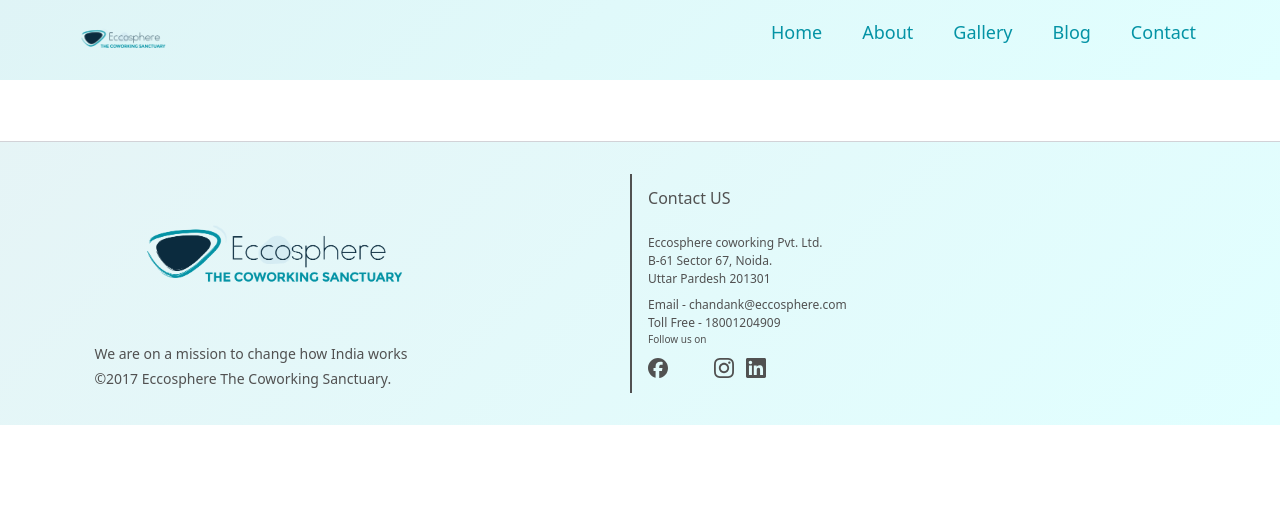
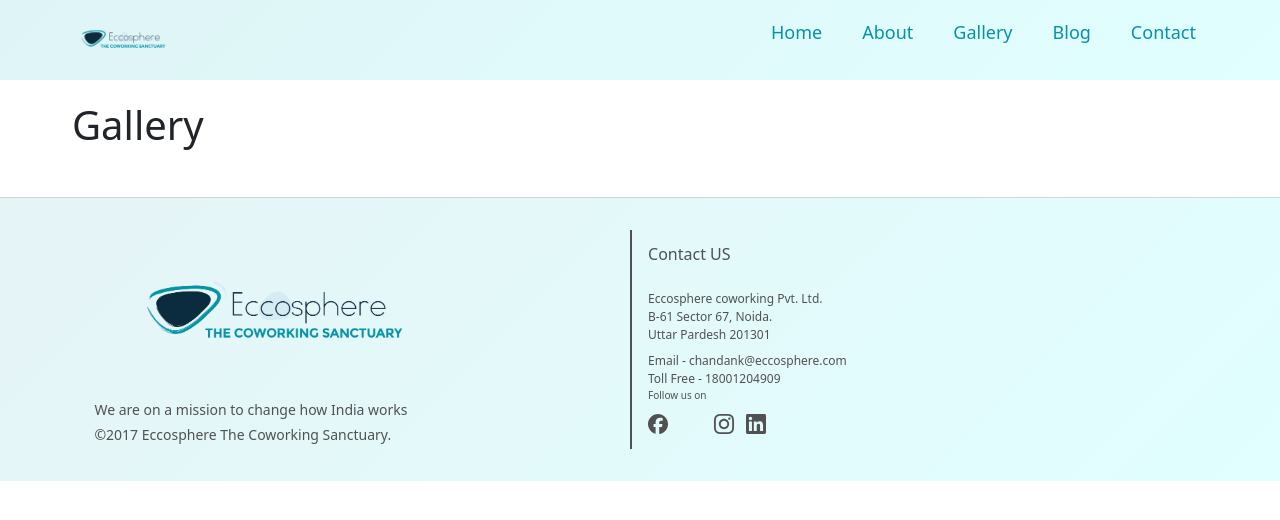
Before and after one commit to Eccosphere/eccosphere-web-ui, a React (Create React App) app: page /gallery in a window 1280 px wide. Shown: the top 520 px of the page. Built offline with nearby package versions, Linux system fonts and the light colour scheme; some icons are missing.

Commit message:
first commit

```diff
--- a/src/routes/AppRoutes.js
+++ b/src/routes/AppRoutes.js
@@ -20,7 +20,7 @@
           <Route path="/" element={<Home setTitle={setTitle} />} />
           <Route path="/about" element={<About setTitle={setTitle} />} />
           <Route path="/contact" element={<Contact setTitle={setTitle} />} />
-          <Route path="/contact" element={<Gallery setTitle={setTitle} />} />
+          <Route path="/gallery" element={<Gallery setTitle={setTitle} />} />
         </Routes>
       </EccoLayout>
     </Router>
```
